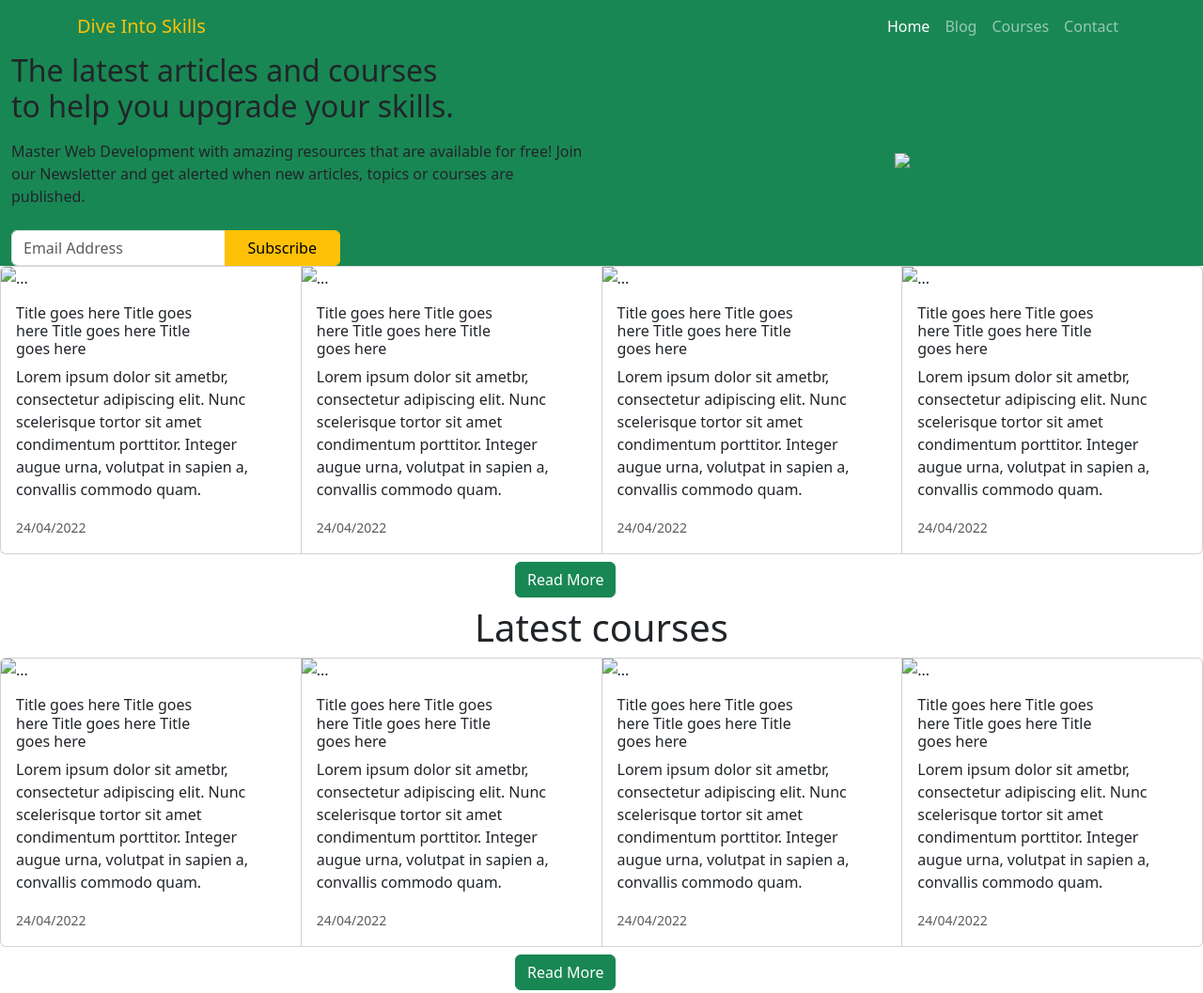
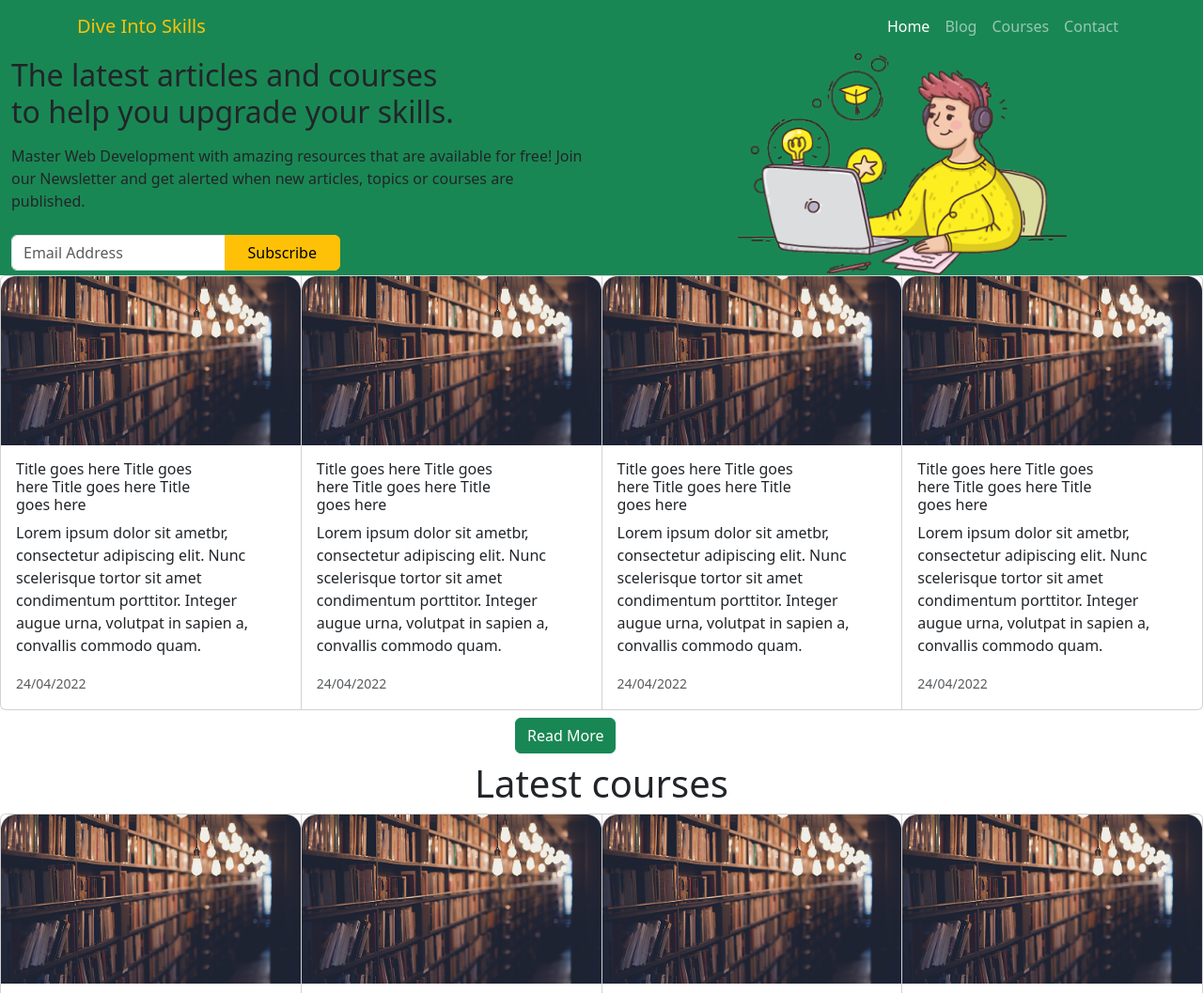
Before and after one commit to carmen-commits/Practica-final-app-web, a plain HTML site: page index.html in a window 1280 px wide. Shown: the top 1057 px of the page at 94% size. Drawn offline with nearby package versions, Linux system fonts and the light colour scheme; the site is published under a folder, as on GitHub Pages, so addresses that start at the root find nothing.

Commit message:
project web

```diff
--- a/index.html
+++ b/index.html
@@ -3,7 +3,7 @@
 <head>
     <meta charset="UTF-8">
     <meta name="viewport" content="width=device-width, initial-scale=1.0">
-     <link href="/assents/css/style.css">
+     <link href="assents/css/style.css">
     <link href="https://cdn.jsdelivr.net/npm/bootstrap@5.3.8/dist/css/bootstrap.min.css" rel="stylesheet" integrity="sha384-sRIl4kxILFvY47J16cr9ZwB07vP4J8+LH7qKQnuqkuIAvNWLzeN8tE5YBujZqJLB" crossorigin="anonymous">
     <title>Document</title>
 </head>
@@ -42,14 +42,14 @@
             </div>
           </div>
           <div class="col-md-6 text-center">
-            <img src="/assents/img/img2.png" class="img-fluid" style="max-width:350px;">
+            <img src="assents/img/img2.png" class="img-fluid" style="max-width:350px;">
           </div>
         </div>
       </div>
       <div class="row">
         <div class="card-group">
           <div class="card">
-            <img src="/assents/img/img.png" class="card-img-top" alt="...">
+            <img src="assents/img/img.png" class="card-img-top" alt="...">
               <div class="card-body">
                 <h6 class="card-title">Title goes here Title goes <br> here Title goes here Title<br>goes here </h6>
                 <p class="card-text">Lorem ipsum dolor sit ametbr,<br> consectetur adipiscing elit. Nunc<br> scelerisque tortor sit amet<br> condimentum porttitor. Integer<br> augue urna, volutpat in sapien a,<br> convallis commodo quam.</p>
@@ -57,7 +57,7 @@
               </div>
             </div>
             <div class="card">
-              <img src="/assents/img/img.png" class="card-img-top" alt="...">
+              <img src="assents/img/img.png" class="card-img-top" alt="...">
                 <div class="card-body">
                   <h6 class="card-title">Title goes here Title goes <br> here Title goes here Title<br>goes here</h6>
                   <p class="card-text">Lorem ipsum dolor sit ametbr,<br> consectetur adipiscing elit. Nunc<br> scelerisque tortor sit amet<br> condimentum porttitor. Integer<br> augue urna, volutpat in sapien a,<br> convallis commodo quam.</p>
@@ -65,7 +65,7 @@
                 </div>
             </div>
               <div class="card">
-                <img src="/assents/img/img.png" class="card-img-top" alt="...">
+                <img src="assents/img/img.png" class="card-img-top" alt="...">
                   <div class="card-body">
                     <h6 class="card-title">Title goes here Title goes <br> here Title goes here Title<br>goes here</h6>
                     <p class="card-text">Lorem ipsum dolor sit ametbr,<br> consectetur adipiscing elit. Nunc<br> scelerisque tortor sit amet<br> condimentum porttitor. Integer<br> augue urna, volutpat in sapien a,<br> convallis commodo quam.</p>
@@ -73,7 +73,7 @@
                   </div>
               </div>
               <div class="card">
-                <img src="/assents/img/img.png" class="card-img-top" alt="...">
+                <img src="assents/img/img.png" class="card-img-top" alt="...">
                   <div class="card-body">
                     <h6 class="card-title">Title goes here Title goes <br> here Title goes here Title<br>goes here</h6>
                     <p class="card-text">Lorem ipsum dolor sit ametbr,<br> consectetur adipiscing elit. Nunc<br> scelerisque tortor sit amet<br> condimentum porttitor. Integer<br> augue urna, volutpat in sapien a,<br> convallis commodo quam.</p>
@@ -91,7 +91,7 @@
       <div class="row">
         <div class="card-group">
           <div class="card">
-            <img src="/assents/img/img.png" class="card-img-top" alt="...">
+            <img src="assents/img/img.png" class="card-img-top" alt="...">
               <div class="card-body">
                 <h6 class="card-title">Title goes here Title goes <br> here Title goes here Title<br>goes here </h6>
                 <p class="card-text">Lorem ipsum dolor sit ametbr,<br> consectetur adipiscing elit. Nunc<br> scelerisque tortor sit amet<br> condimentum porttitor. Integer<br> augue urna, volutpat in sapien a,<br> convallis commodo quam.</p>
@@ -99,7 +99,7 @@
               </div>
           </div>
           <div class="card">
-            <img src="/assents/img/img.png" class="card-img-top" alt="...">
+            <img src="assents/img/img.png" class="card-img-top" alt="...">
               <div class="card-body">
                 <h6 class="card-title">Title goes here Title goes <br> here Title goes here Title<br>goes here</h6>
                 <p class="card-text">Lorem ipsum dolor sit ametbr,<br> consectetur adipiscing elit. Nunc<br> scelerisque tortor sit amet<br> condimentum porttitor. Integer<br> augue urna, volutpat in sapien a,<br> convallis commodo quam.</p>
@@ -107,7 +107,7 @@
               </div>
           </div>
           <div class="card">
-            <img src="/assents/img/img.png" class="card-img-top" alt="...">
+            <img src="assents/img/img.png" class="card-img-top" alt="...">
               <div class="card-body">
                 <h6 class="card-title">Title goes here Title goes <br> here Title goes here Title<br>goes here</h6>
                 <p class="card-text">Lorem ipsum dolor sit ametbr,<br> consectetur adipiscing elit. Nunc<br> scelerisque tortor sit amet<br> condimentum porttitor. Integer<br> augue urna, volutpat in sapien a,<br> convallis commodo quam.</p>
@@ -115,7 +115,7 @@
               </div>
           </div>
           <div class="card">
-             <img src="/assents/img/img.png" class="card-img-top" alt="...">
+             <img src="assents/img/img.png" class="card-img-top" alt="...">
               <div class="card-body">
                 <h6 class="card-title">Title goes here Title goes <br> here Title goes here Title<br>goes here</h6>
                 <p class="card-text">Lorem ipsum dolor sit ametbr,<br> consectetur adipiscing elit. Nunc<br> scelerisque tortor sit amet<br> condimentum porttitor. Integer<br> augue urna, volutpat in sapien a,<br> convallis commodo quam.</p>
@@ -132,7 +132,7 @@
   <div class="p-4 rounded-4 text-white bg-success">
     <div class="row align-items-center">
       <div class="col-md-4 text-center">
-        <img src="/assents/img/img3.png" class="img-fluid" style="max-width: 250px;">
+        <img src="assents/img/img3.png" class="img-fluid" style="max-width: 250px;">
       </div>
       <div class="col-md-8">
         <h4 class="fw-bold text-warning">Subscribe to our Newsletter</h4>
@@ -175,7 +175,7 @@
         </ul>
       </div>
       <div class="col-md-12 text-center">
-        <img src="/assents/img/img5.png" class="img-fluid" style="max-width: 250px;">
+        <img src="assents/img/img5.png" class="img-fluid" style="max-width: 250px;">
       </div>
     </div>
     <div class="text-center small">
```
Also changed, not shown: contact.html (+2 -2 lines), new.html (+12 -12 lines), news.html (+8 -8 lines).
